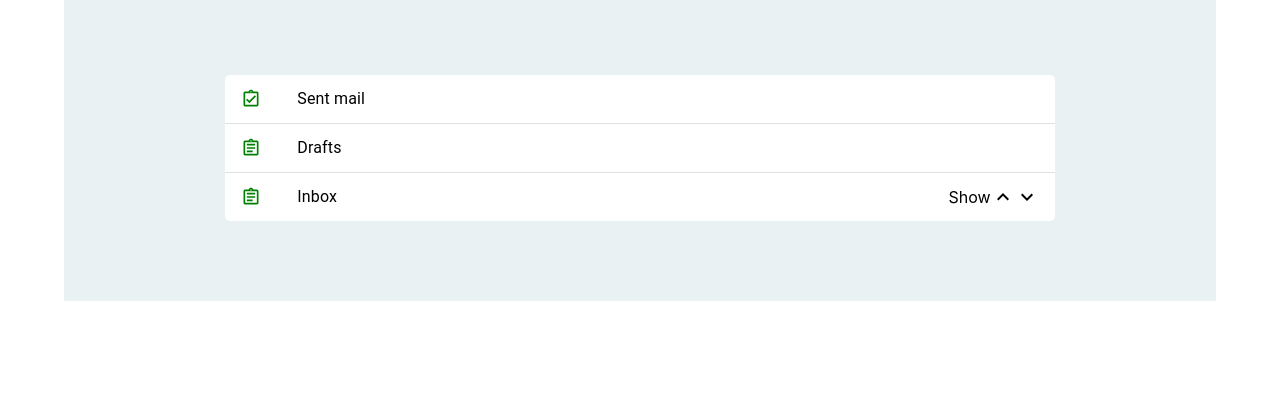
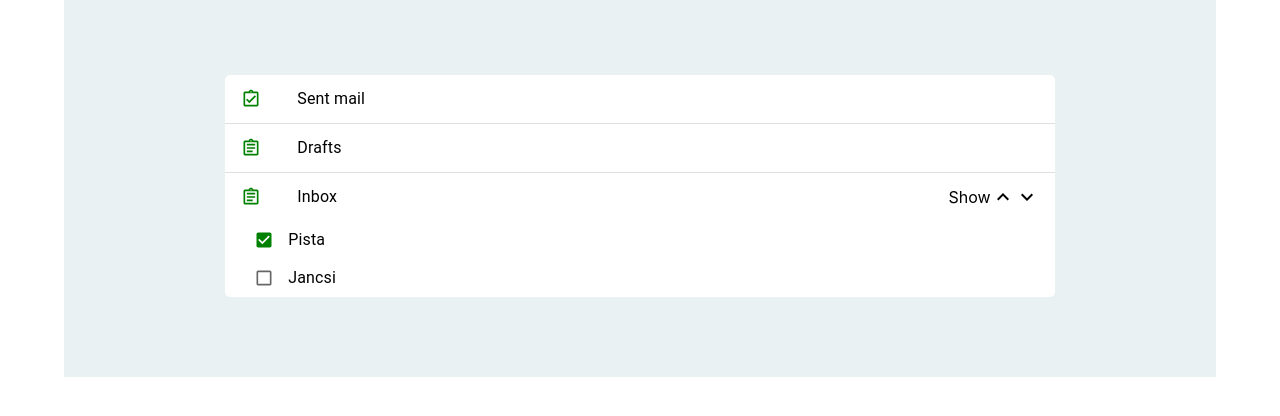
Before and after one commit to imrevari/tasks-with-progress, a React (Create React App) app: page / in a window 1280 px wide. Shown: the top 416 px of the page. Built offline with nearby package versions, Linux system fonts and the light colour scheme.

Commit message:
checkbox added, started work on taskListElement

```diff
--- a/src/components/Tasks.tsx
+++ b/src/components/Tasks.tsx
@@ -1,9 +1,10 @@
 import AssignmentOutlinedIcon from '@mui/icons-material/AssignmentOutlined';
 import AssignmentTurnedInOutlinedIcon from '@mui/icons-material/AssignmentTurnedInOutlined';
-import { Box, Divider, List, ListItemButton, ListItemIcon, ListItemText } from "@mui/material";
+import { Box, Checkbox, Collapse, Divider, FormControlLabel, FormGroup, List, ListItemButton, ListItemIcon, ListItemText } from "@mui/material";
 
-import { ExpandLess, ExpandMore } from "@mui/icons-material";
+import { ExpandLess, ExpandMore, StarBorder } from "@mui/icons-material";
 import { FC } from "react";
+import CheckboxComponent from './checkbox/CheckboxComponent';
 
 
 const Tasks: FC<any> = () => {
@@ -31,7 +32,7 @@ const Tasks: FC<any> = () => {
             </ListItemButton>
 
             <Divider />
-
+            <>
             <ListItemButton>
                 <ListItemIcon>
                     <AssignmentOutlinedIcon fontSize="small" sx={{ color: 'green' }}/>
@@ -40,7 +41,7 @@ const Tasks: FC<any> = () => {
             </ListItemButton>
 
             <Divider />
-
+            </>
             <ListItemButton onClick={ () => console.log('click')}>
                 <ListItemIcon>
                     <AssignmentOutlinedIcon fontSize="small" sx={{ color: 'green' }}/>
@@ -49,16 +50,12 @@ const Tasks: FC<any> = () => {
                 {'Show  '}<ExpandLess />
                 <ExpandMore />
             </ListItemButton>
-            {/* <Collapse in={true} timeout="auto" unmountOnExit>
-                <List component="div" disablePadding>
-                <ListItemButton sx={{ pl: 4 }}>
-                    <ListItemIcon>
-                    <StarBorder />
-                    </ListItemIcon>
-                    <ListItemText primary="Starred" />
-                </ListItemButton>
-                </List>
-            </Collapse> */}
+            <Collapse in={true} timeout="auto" unmountOnExit>
+            <FormGroup>
+                <CheckboxComponent checked={true} label='Pista'/>
+                <CheckboxComponent checked={false} label='Jancsi'/>
+            </FormGroup>
+            </Collapse>
         </List>
     </Box>)
 
--- /dev/null
+++ b/src/components/checkbox/CheckboxComponent.tsx
@@ -0,0 +1,29 @@
+import { Checkbox, FormControlLabel } from "@mui/material";
+import { FC } from "react";
+
+interface CheckboxComponentProps {
+    checked: boolean;
+    label: string;
+}
+
+
+const CheckboxComponent: FC<CheckboxComponentProps> = ({checked, label}) => {
+
+return(
+    <FormControlLabel
+        sx={{marginLeft: '20px'}}
+        control={
+             <Checkbox
+                checked={checked}
+                size="small"
+                sx={{   marginRight: '5px',
+                        '&.Mui-checked': {
+                        color: 'green',
+                } }}
+    />} label={label} />
+)
+
+}
+CheckboxComponent.displayName = 'CheckboxComponent';
+
+export default CheckboxComponent;
```
Also changed, not shown: src/components/TaskListElement.tsx (added, +57 -0 lines).
